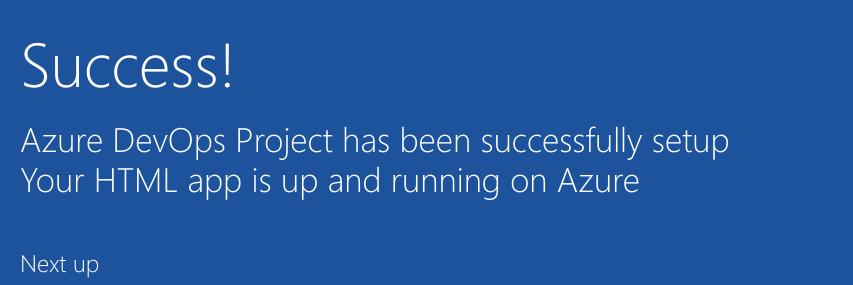
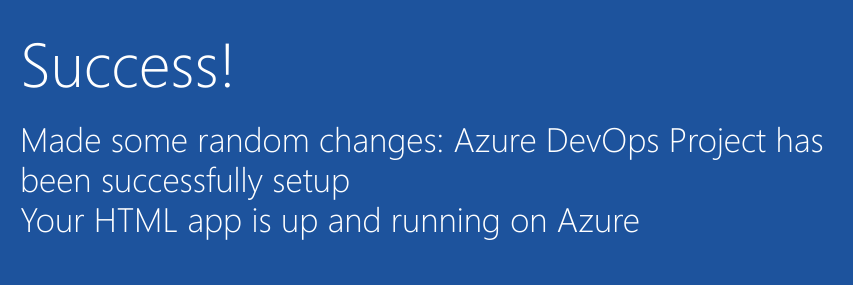
Before and after one commit to scm-apoorva/sample-project_remote-repos, a plain HTML site: page index.html in a window 1280 px wide. Shown: the part 352-637 px from the top of the page, 205-1058 px from the left. Drawn offline with Linux system fonts and the light colour scheme.

Commit message:
2nd commit to sample-project but in new branch new_feature_v1

```diff
--- a/index.html
+++ b/index.html
@@ -19,7 +19,7 @@
         </div>
             <div class="content-body">
                 <div class="success-text">Success!</div>
-                <div class="description line-1"> Azure DevOps Project has been successfully setup</div>
+                <div class="description line-1">Made some random changes: Azure DevOps Project has been successfully setup</div>
                 <div class="description line-2"> Your HTML app is up and running on Azure</div>
                 <div class="next-steps-container">
                     <div class="next-steps-header">Next up</div>
```
